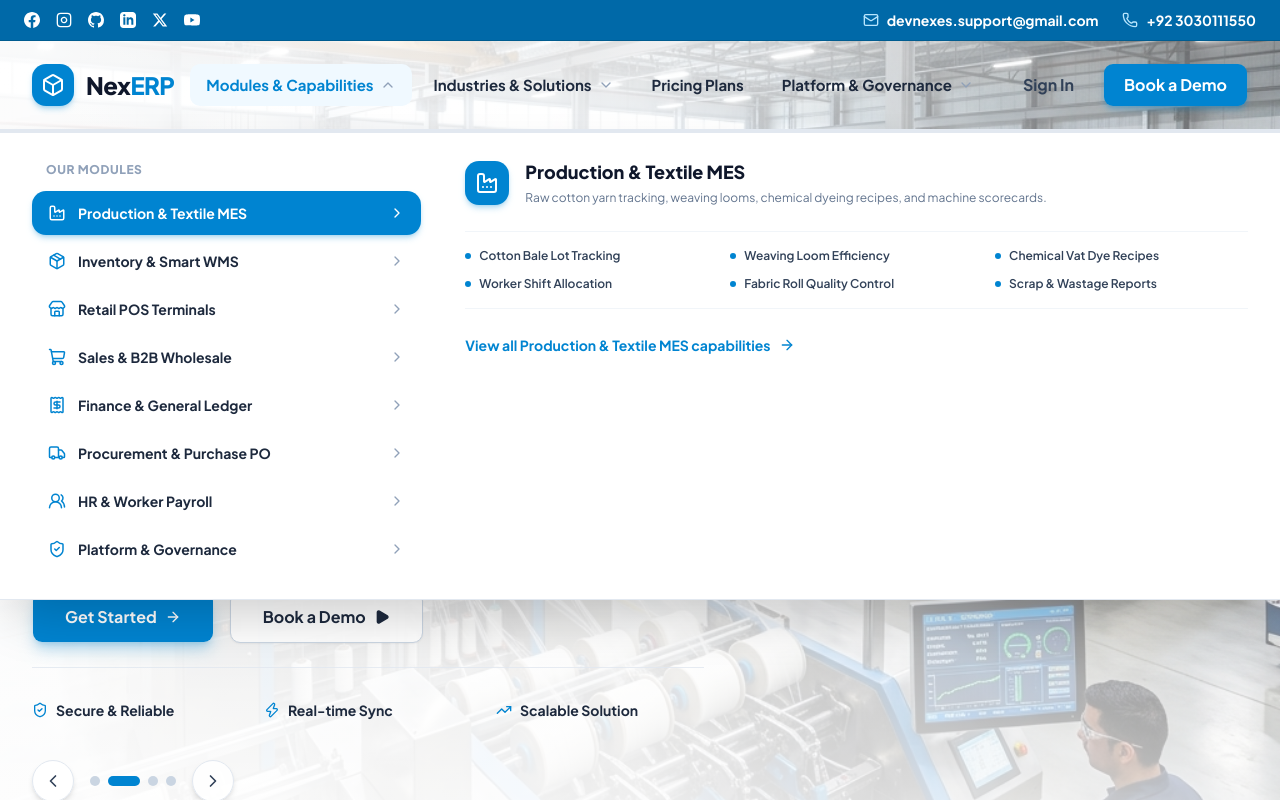
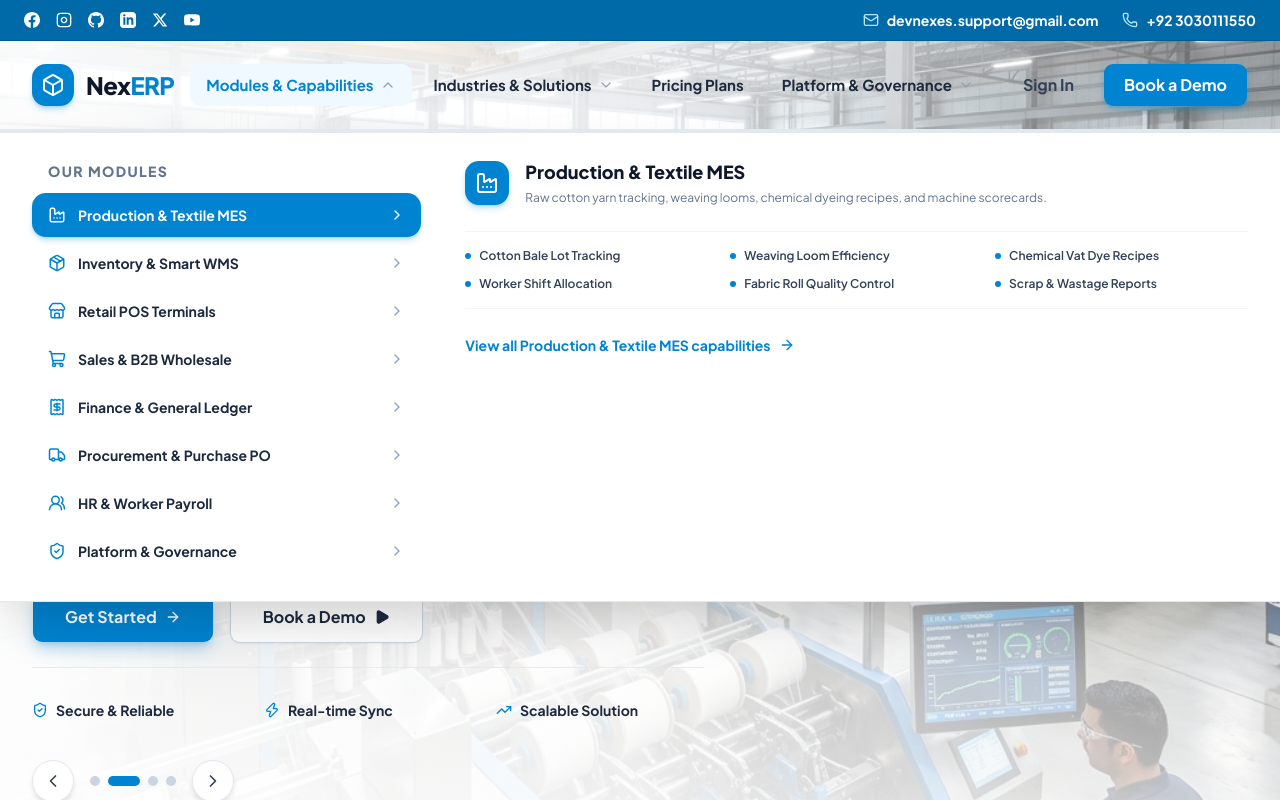
Before and after one commit to arhamsolution-me/ERP, a Next.js app in the folder apps/web/: page / in a window 1280 px wide. Both pictures are taken after a click on the button "Modules & Capabilities". Shown: the top 800 px of the page. Built offline with nearby package versions, Linux system fonts and the light colour scheme.

Commit message:
style: enlarge OUR MODULES and OUR INDUSTRIES left sidebar subheader labels with bold sans-serif font

```diff
--- a/apps/web/components/marketing-header.tsx
+++ b/apps/web/components/marketing-header.tsx
@@ -472,7 +472,7 @@
 
                   {/* LEFT SIDEBAR NAVIGATION */}
                   <div className="lg:col-span-4 space-y-1">
-                    <span className="text-[12px] font-extrabold tracking-wider text-slate-400 uppercase mb-3 block px-3.5">
+                    <span className="text-sm font-black tracking-widest text-slate-500 uppercase mb-3 block px-4 font-sans">
                       OUR MODULES
                     </span>
                     {moduleTabs.map((tab) => {
@@ -554,7 +554,7 @@
 
                   {/* LEFT SIDEBAR NAVIGATION */}
                   <div className="lg:col-span-4 space-y-1">
-                    <span className="text-[12px] font-extrabold tracking-wider text-slate-400 uppercase mb-3 block px-3.5">
+                    <span className="text-sm font-black tracking-widest text-slate-500 uppercase mb-3 block px-4 font-sans">
                       OUR INDUSTRIES
                     </span>
                     {industryTabs.map((tab) => {
```
